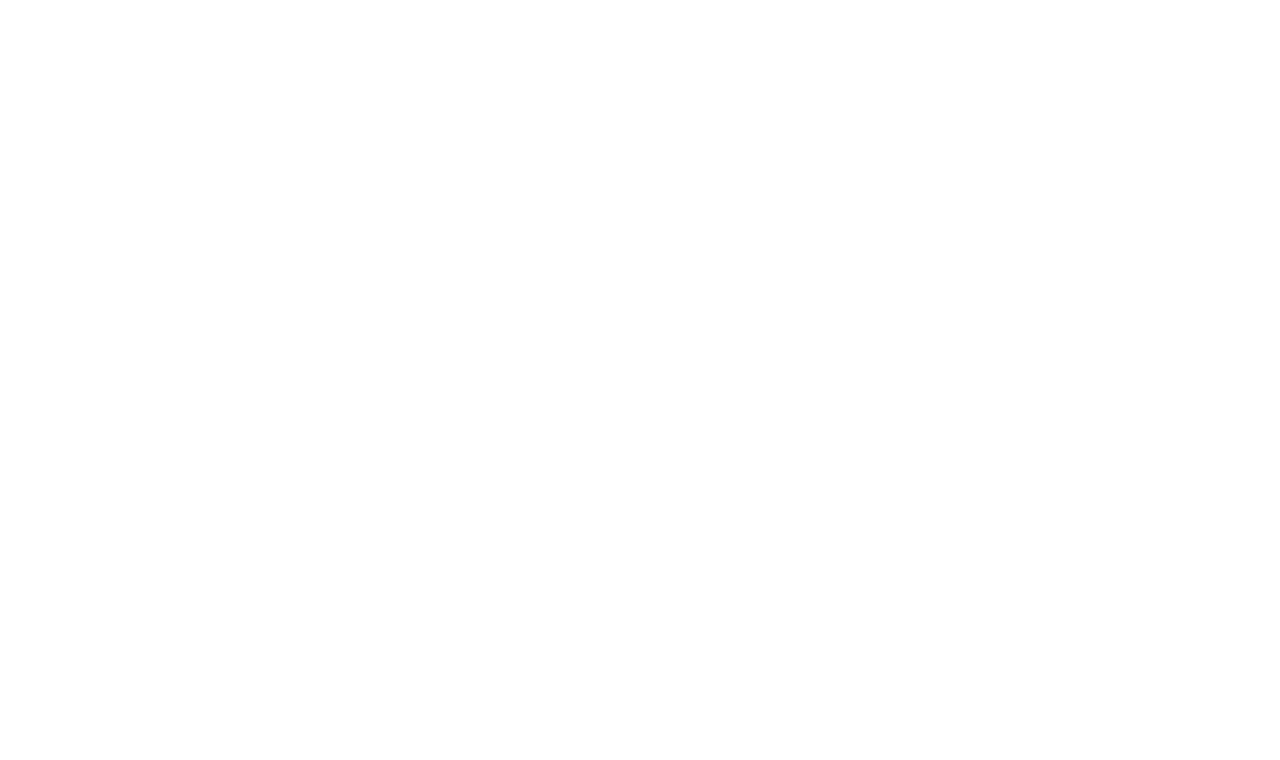
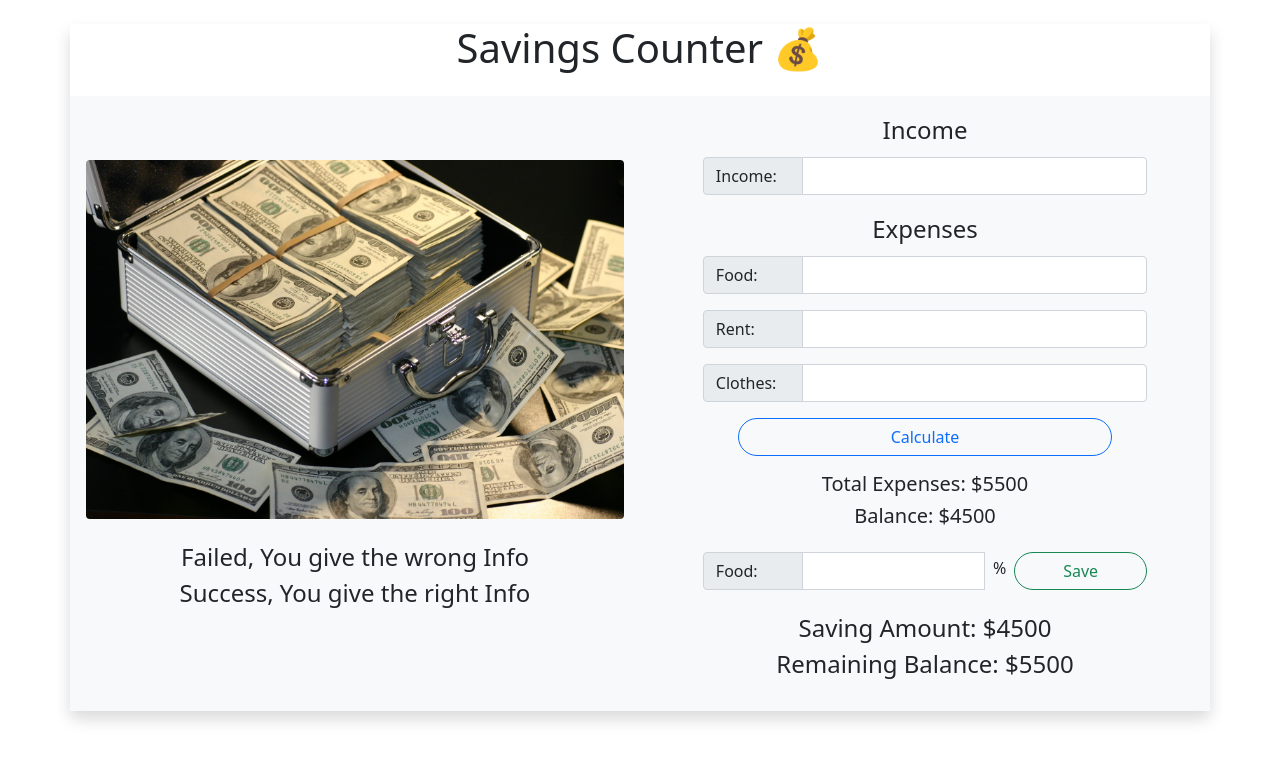
Before and after one commit to iinaamasum/savings-counter, a plain HTML site: page index.html in a window 1280 px wide. Drawn offline with nearby package versions, Linux system fonts and the light colour scheme.

Commit message:
layout done

```diff
--- a/css/style.css
+++ b/css/style.css
@@ -0,0 +1,9 @@
+body {
+  box-sizing: border-box;
+  margin: 0;
+  padding: 0;
+}
+
+.input-group-text {
+  width: 100px;
+}
--- a/index.html
+++ b/index.html
@@ -1,12 +1,91 @@
 <!DOCTYPE html>
 <html lang="en">
+
 <head>
   <meta charset="UTF-8">
   <meta http-equiv="X-UA-Compatible" content="IE=edge">
   <meta name="viewport" content="width=device-width, initial-scale=1.0">
-  <title>Document</title>
+  <title>Savings Counter</title>
+  <link rel="shortcut icon" href="./images/img.svg" type="image/x-icon">
+  <!-- bootstrap css -->
+  <link href="https://cdn.jsdelivr.net/npm/bootstrap@5.0.2/dist/css/bootstrap.min.css" rel="stylesheet"
+    integrity="sha384-EVSTQN3/azprG1Anm3QDgpJLIm9Nao0Yz1ztcQTwFspd3yD65VohhpuuCOmLASjC" crossorigin="anonymous">
+  <!-- custom css  -->
+  <link rel="stylesheet" href="./css/style.css">
 </head>
+
 <body>
+  <header class="container shadow rounded">
+    <h1 class="text-center my-4">Savings Counter 💰</h1>
+    <div class="row row-cols-1 row-cols-md-2">
+      <div class="col-12 col-lg-6 card-body bg-light">
+        <div class="pt-lg-5">
+          <img class="img-fluid rounded" src="./images/money.jpg" alt="" srcset="">
+        </div>
+        <div class="validation text-center pt-4">
+          <h4>Failed, You give the wrong Info</h4>
+          <h4>Success, You give the right Info</h4>
+        </div>
+      </div>
+      <div class="col-12 col-lg-6 bg-light card-body">
+        <div class="row">
+          <div class="col-10 mx-auto">
+            <h4 class="text-center py-1">Income</h4>
+            <div class="input-group mb-3">
+              <span class="input-group-text" id="basic-addon3">Income: </span>
+              <input type="text" class="form-control shadow-none" id="basic-url" aria-describedby="basic-addon3">
+            </div>
+          </div>
+        </div>
+        <div class="row">
+          <div class="col-10 mx-auto">
+            <h4 class="text-center py-1">Expenses</h4>
+            <div class="input-group mb-3">
+              <span class="input-group-text" id="basic-addon3">Food: </span>
+              <input type="text" class="form-control shadow-none" id="basic-url" aria-describedby="basic-addon3">
+            </div>
+            <div class="input-group mb-3">
+              <span class="input-group-text text-center" id="basic-addon3">Rent: </span>
+              <input type="text" class="form-control shadow-none" id="basic-url" aria-describedby="basic-addon3">
+            </div>
+            <div class="input-group mb-3">
+              <span class="input-group-text" id="basic-addon3">Clothes: </span>
+              <input type="text" class="form-control shadow-none" id="basic-url" aria-describedby="basic-addon3">
+            </div>
 
+          </div>
+          <button type="button"
+            class="btn btn-outline-primary shadow-none col-8 mx-auto rounded-pill">Calculate</button>
+          <div class="col-10 mx-auto text-center py-3">
+            <h5>Total Expenses: $<span>5500</span> </h5>
+            <h5>Balance: $<span>4500</span></h5>
+          </div>
+
+          <div class="col-10 mx-auto">
+            <div class="input-group mb-3">
+              <span class="input-group-text" id="basic-addon3">Food: </span>
+              <input type="text" class="form-control shadow-none" id="basic-url" aria-describedby="basic-addon3">
+              <span class="mx-2 mt-1">%</span>
+              <button type="button" class="btn btn-outline-success
+              mx-auto px-5 rounded-pill shadow-none">Save</button>
+
+            </div>
+          </div>
+          <div class="col-10 mx-auto text-center py-2">
+            <h4>Saving Amount: $<span>4500</span></h4>
+            <h4>Remaining Balance: $<span>5500</span> </h4>
+          </div>
+        </div>
+      </div>
+    </div>
+  </header>
+
+  <!-- bootstrap js  -->
+  <script src="https://cdn.jsdelivr.net/npm/bootstrap@5.0.2/dist/js/bootstrap.bundle.min.js"
+    integrity="sha384-MrcW6ZMFYlzcLA8Nl+NtUVF0sA7MsXsP1UyJoMp4YLEuNSfAP+JcXn/tWtIaxVXM"
+    crossorigin="anonymous"></script>
+  <!-- custom js  -->
+  <script src="./js/app.js"></script>
 </body>
+
 </html>
```
Also changed, not shown: images/img.svg (added), images/money.jpg (added).
